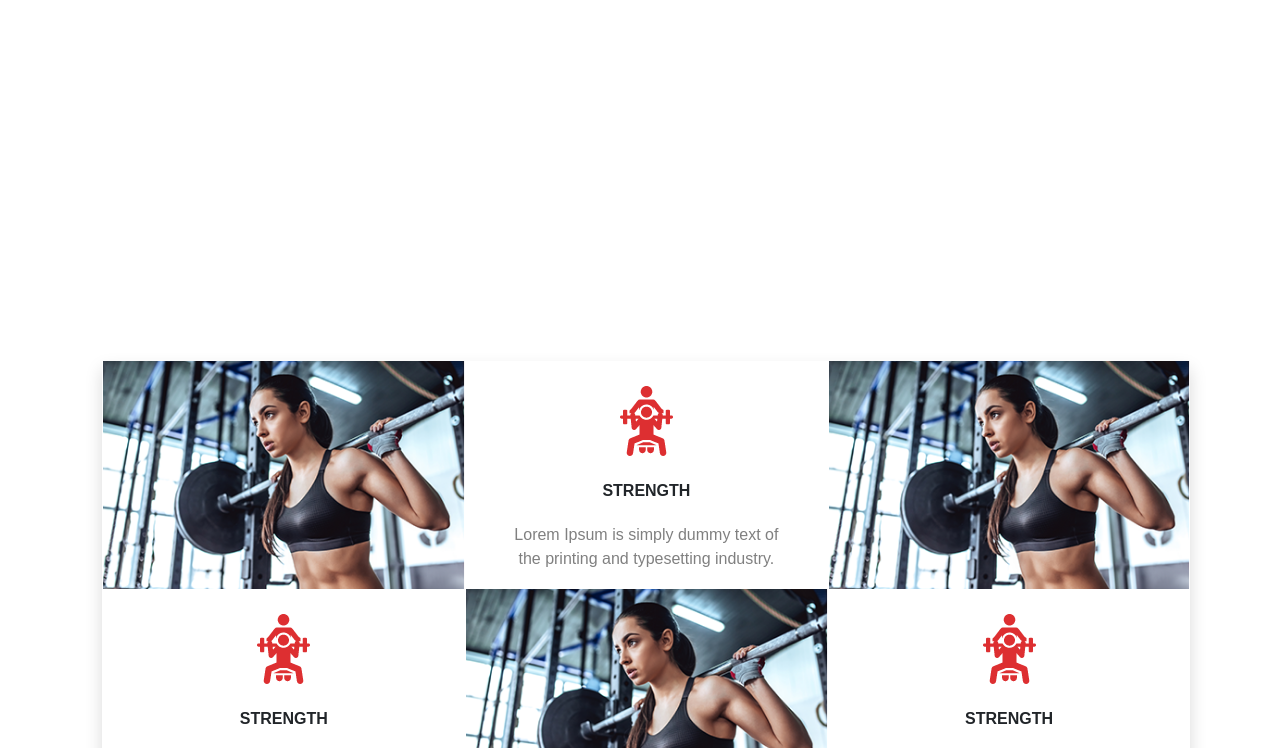
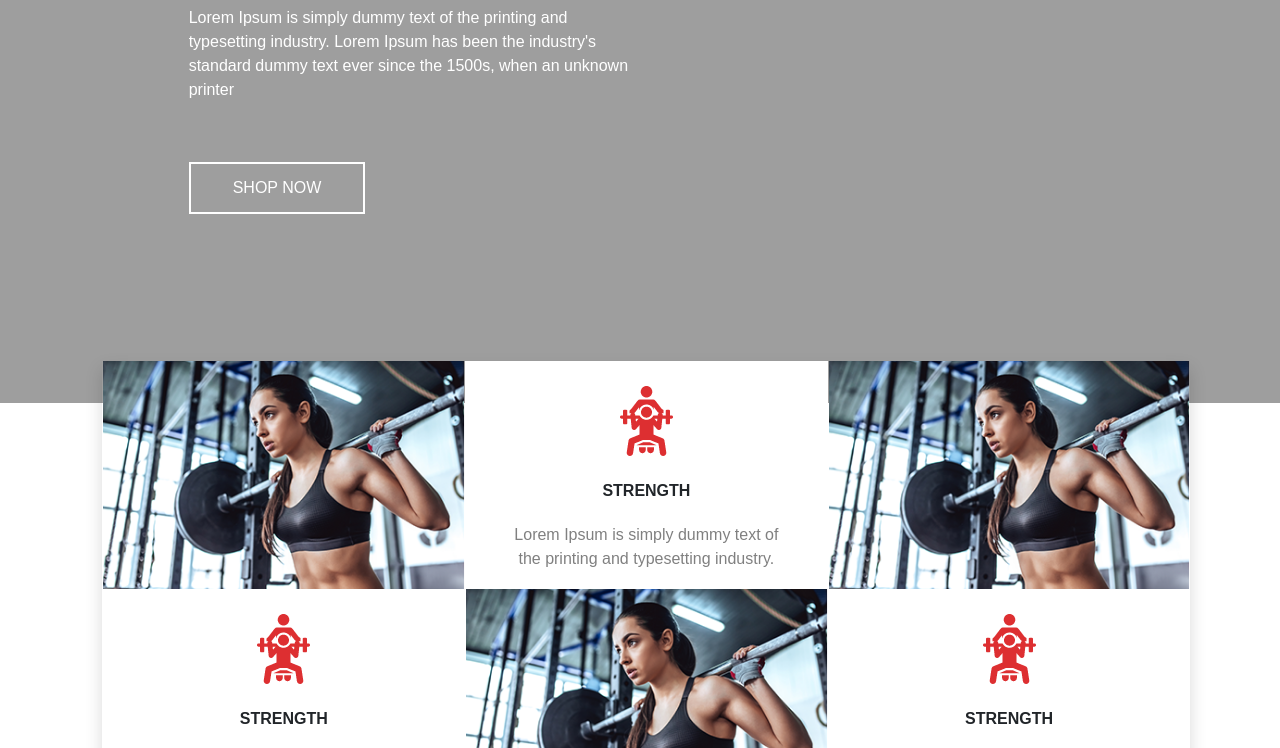
Before and after one commit to Nguyen-Bao-Anh/Project_AHT, a plain HTML site: page index.html in a window 1280 px wide. Shown: the part 359-1107 px from the top of the page. Drawn offline with nearby package versions, Linux system fonts and the light colour scheme; the site is published under a folder, as on GitHub Pages, so addresses that start at the root find nothing.

Commit message:
update file _slider.less

```diff
--- a/less/content/_slider.less
+++ b/less/content/_slider.less
@@ -1,5 +1,5 @@
 .slider {
-    background-image: url(/img/slider.png);
+    background-image: url(../img/slider.png);
     width: 100%;
     height: 762px;
     background-repeat: no-repeat;
```
Also changed, not shown: css/style.css, 1 other file.
